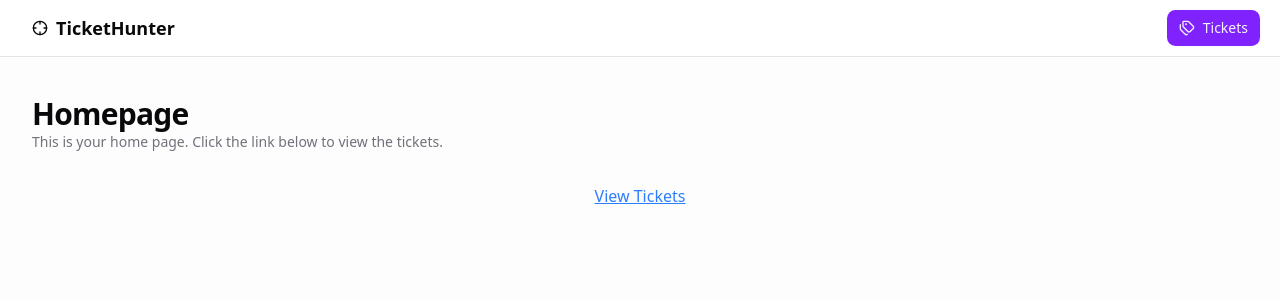
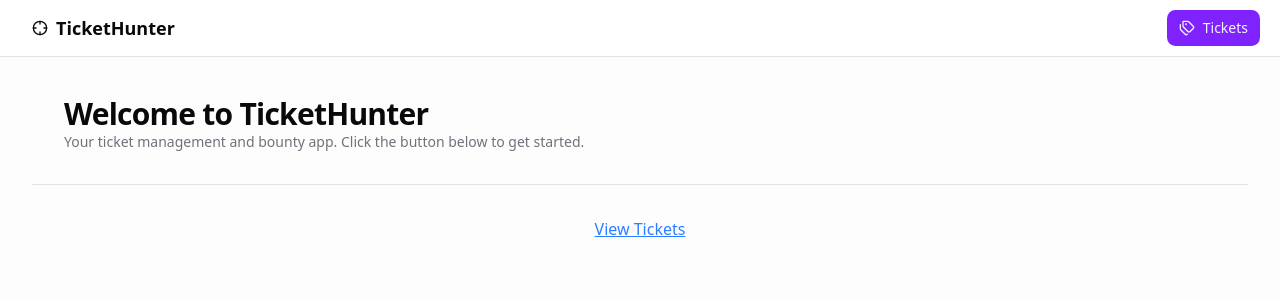
Before and after one commit to robinofskii/the-road-to-next-app, a Next.js app: page / in a window 1280 px wide. Shown: the top 300 px of the page. Built offline with nearby package versions, Linux system fonts and the light colour scheme.

Commit message:
feat: replace header elements with Heading component in HomePage and TicketsPage

```diff
--- a/src/app/page.tsx
+++ b/src/app/page.tsx
@@ -1,16 +1,16 @@
 import Link from "next/link";
+
+import { Heading } from "@/components/heading";
 
 import { ticketsPath } from "./paths";
 
 const HomePage = () => {
   return (
     <div className="flex flex-1 flex-col gap-y-8">
-      <header>
-        <h2 className="text-3xl font-bold tracking-tight">Homepage</h2>
-        <p className="text-muted-foreground text-sm">
-          This is your home page. Click the link below to view the tickets.
-        </p>
-      </header>
+      <Heading
+        title="Welcome to TicketHunter"
+        subtitle="Your ticket management and bounty app. Click the button below to get started."
+      />
       <article className="flex flex-1 flex-col items-center">
         <Link href={ticketsPath()} className="text-blue-500 underline">
           View Tickets
--- a/src/app/tickets/page.tsx
+++ b/src/app/tickets/page.tsx
@@ -6,6 +6,7 @@ import {
   LucideCircleDashed,
 } from "lucide-react";
 
+import { Heading } from "@/components/heading";
 import {
   Card,
   CardAction,
@@ -13,7 +14,6 @@ import {
   CardHeader,
   CardTitle,
 } from "@/components/ui/card";
-import { Separator } from "@/components/ui/separator";
 import { initialTickets, TicketStatus } from "@/data";
 
 import { ticketPath } from "../paths";
@@ -27,13 +27,7 @@ const TICKET_ICONS: Record<TicketStatus, JSX.Element> = {
 const TicketsPage = () => {
   return (
     <div className="flex flex-1 flex-col gap-y-8">
-      <header>
-        <h2 className="text-3xl font-bold tracking-tight">Tickets</h2>
-        <p className="text-muted-foreground text-sm">
-          Here are all your tickets in the system.
-        </p>
-      </header>
-      <Separator />
+      <Heading title="Tickets" subtitle="Manage your tickets efficiently" />
       <div className="animate-fade-in-from-top flex flex-1 flex-col items-center space-y-4">
         {initialTickets.map((ticket) => (
           <Link
```
